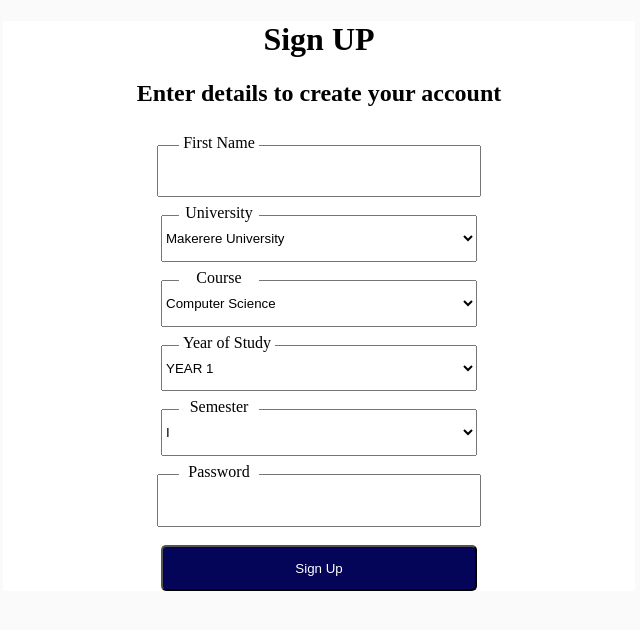
After one commit to allanalmax/OTIC-AI-BACKEND, a Django app: page /signup/ in a window 1280 px wide. The commit adds this page. Shown: the top 630 px of the page, without its empty margins (321-961 px from the left). Run offline with Django 4.2, Linux system fonts and the light colour scheme.

Commit message:
register

```diff
--- a/Accounts/urls.py
+++ b/Accounts/urls.py
@@ -3,4 +3,5 @@ from .import views
 
 urlpatterns = [
     path('',views.home, name='home'),
+     path('signup/',views.signup, name='home'),
 ]
--- a/Accounts/views.py
+++ b/Accounts/views.py
@@ -2,4 +2,7 @@ from django.shortcuts import render
 
 # Create your views here.
 def home (request):
-    return render(request,'home.html')
+    return render(request,'login.html')
+
+def signup (request):
+    return render(request,'signup.html')
--- a/static/Accounts/css/styles.css
+++ b/static/Accounts/css/styles.css
@@ -23,6 +23,7 @@ form input,label{
     height: 3.5em;
 }
 
+
 form button{
     background: #040458;
     color: white;
@@ -42,3 +43,8 @@ span{
 }
 
 /*REGISTER*/
+
+form .options{
+    width: 50%;
+    background: red;
+}
--- /dev/null
+++ b/templates/signup.html
@@ -0,0 +1,58 @@
+{% load static %}
+<!DOCTYPE html>
+<html>
+
+<head>
+
+    <link rel="stylesheet" type="text/css" href="{% static 'Accounts/css/styles.css' %}"/>
+
+    <title>SomesaAi </title>
+    <meta name='viewport' content='width=device-width, initial-scale=1'>
+
+
+</head>
+
+<body >
+    <div style="background: white; width: 50%; margin: auto;">
+<h1>Sign UP</h1>
+<h2>Enter details to create your account</h2>
+<form>
+    <span style="transform: translateX(11em) translateY(7px); background: #fff; width: 5em;">First Name</span>
+    <input type="text" name="name"/>
+
+    <span style="transform: translateX(11em) translateY(7px); background: #fff; width: 5em;">University</span>
+    <select style="width: 50%; height: 3.5em; margin: auto;">
+        <option>Makerere University</option>
+        <option>Kyambogo University</option>
+        <option>Mbarara University</option>
+    </select>
+
+    <span style="transform: translateX(11em) translateY(7px); background: #fff; width: 5em;">Course</span>
+    <select style="width: 50%; height: 3.5em; margin: auto;">
+        <option>Computer Science</option>
+        <option>Social Sciences</option>
+        <option>Mechanical Engineering</option>
+    </select>
+
+    <span style="transform: translateX(11em) translateY(7px); background: #fff; width: 6em;">Year of Study</span>
+    <select style="width: 50%; height: 3.5em; margin: auto;">
+        <option>YEAR 1</option>
+        <option>YEAR 2</option>
+        <option>YEAR 3</option>
+        <option>YEAR 4</option>
+    </select>
+
+    <span style="transform: translateX(11em) translateY(7px); background: #fff; width: 5em;">Semester</span>
+    <select style="width: 50%; height: 3.5em; margin: auto;">
+        <option>I</option>
+        <option>II</option>
+    </select>
+    <span style="transform: translateX(11em) translateY(7px); background: #fff; width: 5em;">Password</span>
+    <input type="text" name="password"/>
+    <br/>
+    <button style="border-radius: 5px;">Sign Up</button>
+</form>
+</div>
+</body>
+
+</html>
```
Also changed, not shown: OTICAI/settings.py (+4 -4 lines), templates/login.html (renamed from templates/home.html).
